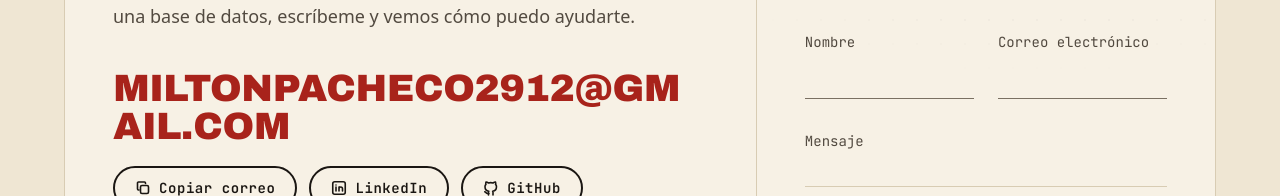
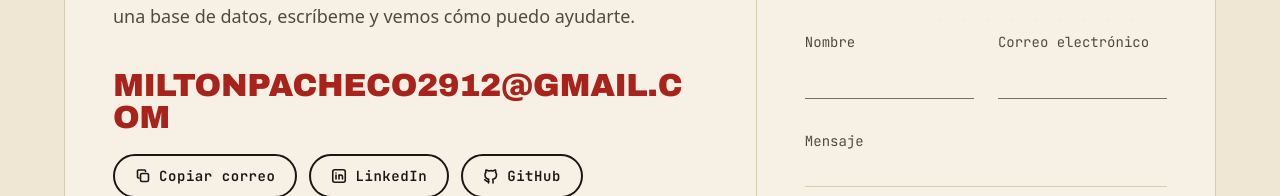
Before and after one commit to MiltonPacheco29/Portafolio, a Next.js app: page / in a window 1280 px wide. Shown: the part 8733-8929 px from the top of the page. Built offline with nearby package versions, Linux system fonts and the light colour scheme; no server answers.

Commit message:
style: ajustar tamaño de fuente del correo para mejor alineación en la fila de botones

```diff
--- a/app/globals.css
+++ b/app/globals.css
@@ -636,8 +636,9 @@
     display: inline-block;
     max-width: 100%;
     font-family: var(--font-family-display);
-    /* El correo mide ~15em: a 6.4cqi ocupa ~96 % de la columna. */
-    font-size: clamp(1.25rem, 6.4cqi, 4rem);
+    /* El correo mide ~15em: el tope de 2.125rem (~510px) lo alinea con el final de la fila
+       de botones (copiar, LinkedIn, GitHub); en móvil baja con la columna. */
+    font-size: clamp(1.25rem, 6.4cqi, 2rem);
     font-weight: 900;
     font-stretch: 75%;
     line-height: 1;
```
